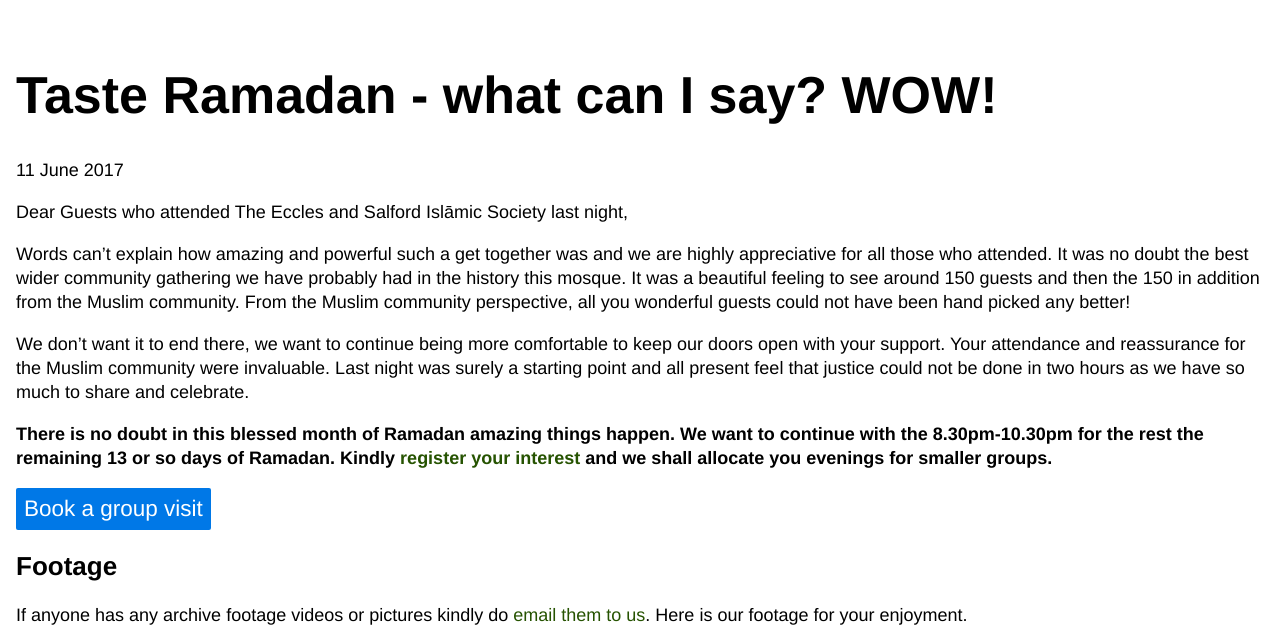
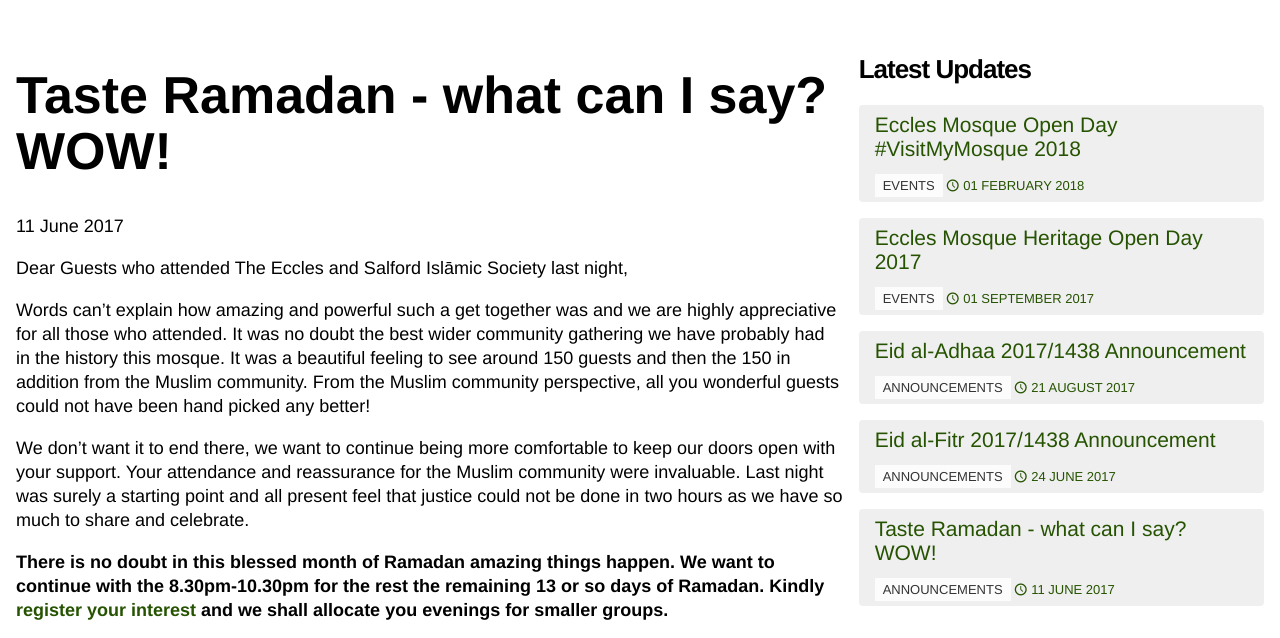
Before and after one commit to ecclesmosque/ecclesmosque.github.io, a Jekyll site: the page built from announcements/_posts/2017-06-11-taste-ramadan-2017.md, in a window 1280 px wide. Shown: the part 182-820 px from the top of the page. Built offline with Jekyll 4.4.1, drawn with Linux system fonts in a browser that asks for light colours; a script that is not in the unit is left out.

Commit message:
Switch to GEL Grid version 4.0.0

```diff
--- a/_layouts/events-entry.html
+++ b/_layouts/events-entry.html
@@ -7,7 +7,7 @@
 <section class="em-module em-post em-event" itemscope itemtype="http://schema.org/Event">
   <div class="em-module__content">
     <div class="em-layout">
-      <div class="em-layout__item em-8/12@l">
+      <div class="em-layout__item em-2/3@l">
         <article class="em-post">
           <header class="post-header">
             <h1 class="post-title em-canon" itemprop="name">{{ page.title }}</h1>
@@ -19,7 +19,7 @@
           </div>
         </article>
       </div>
-      <div class="em-layout__item em-4/12@l">
+      <div class="em-layout__item em-1/3@l">
         {% include events/meta-data.html event-id=page.id %}
         <aside class="em-aside">
           {% include posts/latest.html %}
--- a/_layouts/posts-entry.html
+++ b/_layouts/posts-entry.html
@@ -7,7 +7,7 @@
 <section class="em-module em-post">
   <div class="em-module__content">
     <div class="em-layout">
-      <div class="em-layout__item em-8/12@l">
+      <div class="em-layout__item em-2/3@l">
         <article class="em-post" itemscope itemtype="http://schema.org/BlogPosting">
           <header class="post-header">
             <h1 class="post-title em-canon" itemprop="name headline">{{ page.title }}</h1>
@@ -19,7 +19,7 @@
           </div>
         </article>
       </div>
-      <div class="em-layout__item em-4/12@l">
+      <div class="em-layout__item em-1/3@l">
         <aside class="em-aside">
           {% include posts/latest.html %}
         </aside>
--- a/package.json
+++ b/package.json
@@ -3,7 +3,7 @@
   "version": "1.0.0",
   "description": "Eccles Mosque Website",
   "scripts": {
-    "clean": "rm -rf node_modules _site .sass-cache",
+    "clean": "rm -rf _site .sass-cache",
     "start": "./node_modules/.bin/gulp serve",
     "build": "./node_modules/.bin/gulp build",
     "test": "./node_modules/.bin/gulp test",
```
